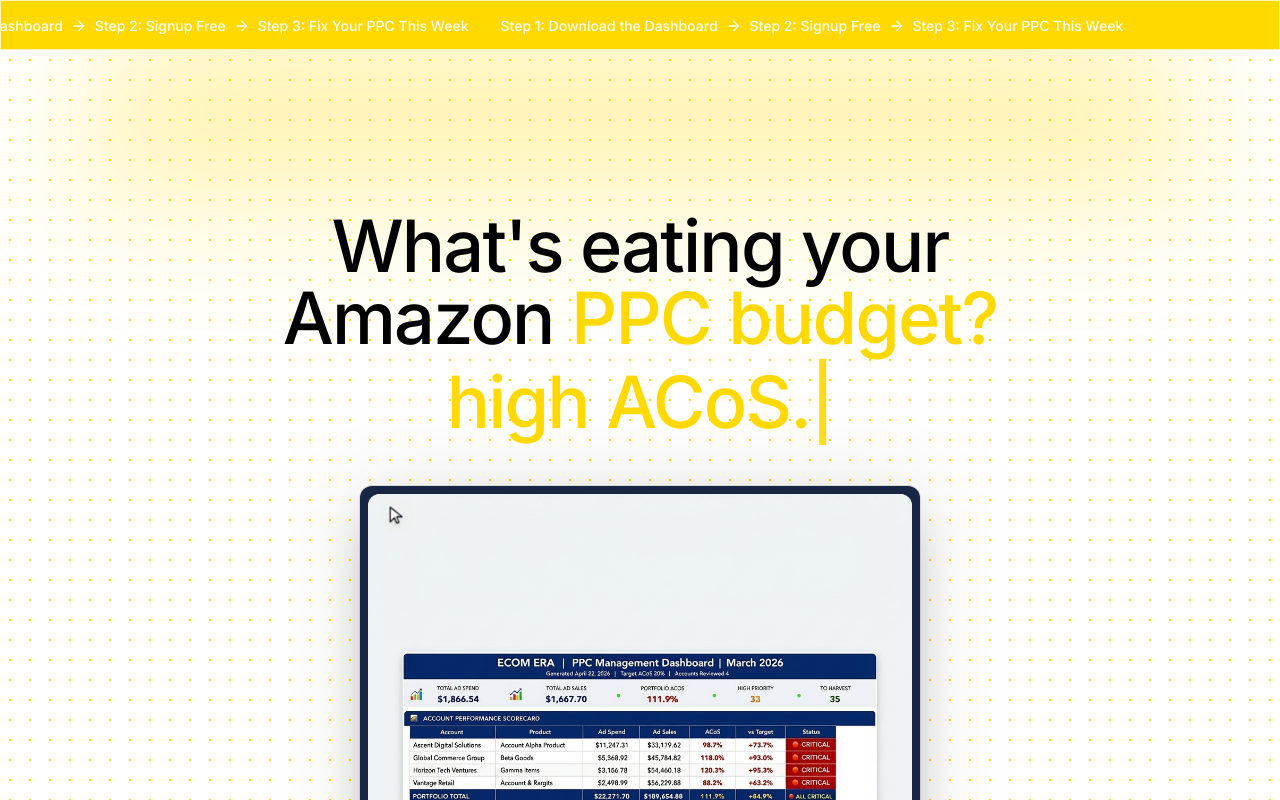
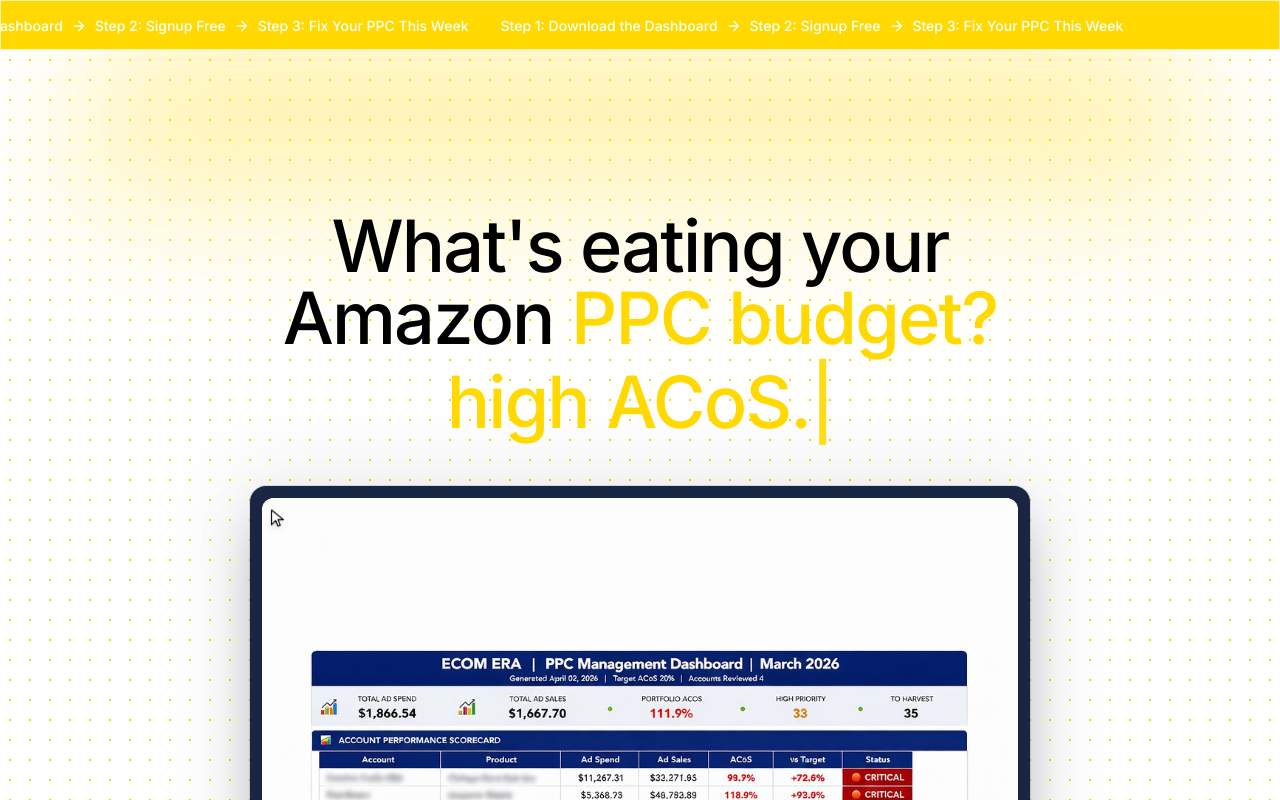
Before and after one commit to mehboobulhaq12/glow-hero-builder, a React (Vite) app: page / in a window 1280 px wide. Shown: the top 800 px of the page. Built offline with nearby package versions, Linux system fonts and the light colour scheme; the HTML template or start-up script is replaced by a standard one.

Commit message:
Reverted to commit 03fe366d1c0fecb90709beef7af2f2321fcec402

```diff
--- a/src/components/HeroSection.tsx
+++ b/src/components/HeroSection.tsx
@@ -78,10 +78,10 @@ const HeroSection = React.forwardRef<HTMLDivElement, HeroSectionProps>(
           </h1>
 
           {/* Dashboard Mockup */}
-          <div className="mt-12 mb-12 w-full max-w-[560px] mx-auto">
+          <div className="mt-12 mb-12 w-full max-w-[780px] mx-auto">
             <div className="relative">
               {/* Laptop frame */}
-              <div className="relative bg-[hsl(222,47%,18%)] rounded-xl p-2 shadow-[0_20px_50px_-15px_rgba(0,0,0,0.35)] ring-1 ring-black/10">
+              <div className="relative bg-[hsl(222,47%,18%)] rounded-2xl p-3 shadow-[0_25px_60px_-15px_rgba(0,0,0,0.35)] ring-1 ring-black/10">
                 <div className="relative overflow-hidden rounded-lg bg-white shadow-inner">
                   <img
                     src={dashboardImage}
--- a/tailwind.config.ts
+++ b/tailwind.config.ts
@@ -88,38 +88,32 @@ export default {
           "100%": { transform: "translateX(-50%)" },
         },
         "cursor-path": {
-          "0%":   { transform: "translate(10%, 15%)" },
-          "10%":  { transform: "translate(28%, 22%)" },
-          "15%":  { transform: "translate(28%, 22%)" },
-          "25%":  { transform: "translate(60%, 30%)" },
-          "30%":  { transform: "translate(60%, 30%)" },
-          "40%":  { transform: "translate(85%, 45%)" },
-          "45%":  { transform: "translate(85%, 45%)" },
-          "55%":  { transform: "translate(50%, 60%)" },
-          "60%":  { transform: "translate(50%, 60%)" },
-          "70%":  { transform: "translate(20%, 75%)" },
-          "75%":  { transform: "translate(20%, 75%)" },
-          "85%":  { transform: "translate(75%, 85%)" },
-          "90%":  { transform: "translate(75%, 85%)" },
-          "100%": { transform: "translate(10%, 15%)" },
+          "0%":   { transform: "translate(8%, 12%)" },
+          "20%":  { transform: "translate(35%, 22%)" },
+          "30%":  { transform: "translate(35%, 22%)" },
+          "50%":  { transform: "translate(70%, 55%)" },
+          "60%":  { transform: "translate(70%, 55%)" },
+          "80%":  { transform: "translate(40%, 80%)" },
+          "90%":  { transform: "translate(40%, 80%)" },
+          "100%": { transform: "translate(8%, 12%)" },
         },
         "cursor-click": {
-          "0%, 13%, 17%, 28%, 32%, 43%, 47%, 58%, 62%, 73%, 77%, 88%, 92%, 100%": { transform: "scale(1)" },
-          "15%, 30%, 45%, 60%, 75%, 90%": { transform: "scale(0.8)" },
+          "0%, 18%, 28%, 48%, 58%, 78%, 88%, 100%": { transform: "scale(1)" },
+          "22%, 52%, 82%": { transform: "scale(0.85)" },
         },
         "cursor-ripple": {
-          "0%, 13%, 18%, 28%, 33%, 43%, 48%, 58%, 63%, 73%, 78%, 88%, 93%, 100%": { transform: "scale(0.4)", opacity: "0" },
-          "15%, 30%, 45%, 60%, 75%, 90%": { transform: "scale(0.6)", opacity: "0.8" },
-          "18%, 33%, 48%, 63%, 78%, 93%": { transform: "scale(2.2)", opacity: "0" },
+          "0%, 18%, 30%, 48%, 60%, 78%, 90%, 100%": { transform: "scale(0.4)", opacity: "0" },
+          "22%, 52%, 82%": { transform: "scale(0.6)", opacity: "0.8" },
+          "28%, 58%, 88%": { transform: "scale(2.2)", opacity: "0" },
         },
       },
       animation: {
         "accordion-down": "accordion-down 0.2s ease-out",
         "accordion-up": "accordion-up 0.2s ease-out",
         "marquee": "marquee 20s linear infinite",
-        "cursor-path": "cursor-path 12s ease-in-out infinite",
-        "cursor-click": "cursor-click 12s ease-in-out infinite",
-        "cursor-ripple": "cursor-ripple 12s ease-in-out infinite",
+        "cursor-path": "cursor-path 6s ease-in-out infinite",
+        "cursor-click": "cursor-click 6s ease-in-out infinite",
+        "cursor-ripple": "cursor-ripple 6s ease-in-out infinite",
       },
     },
   },
```
Also changed, not shown: src/assets/ppc-dashboard.png.
